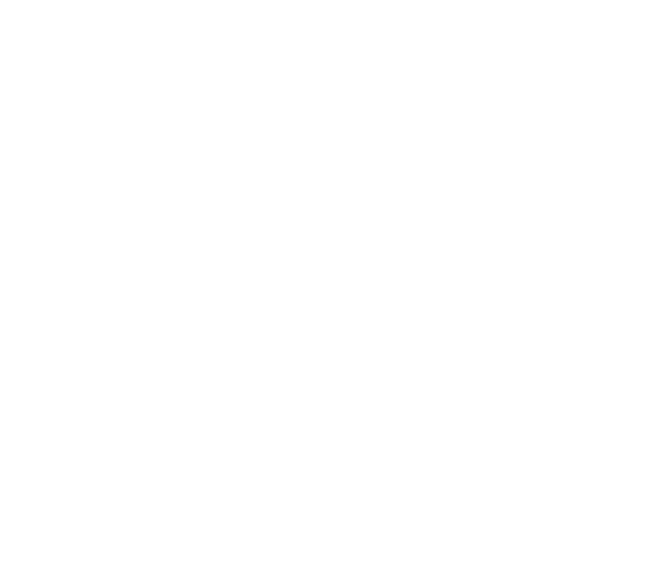
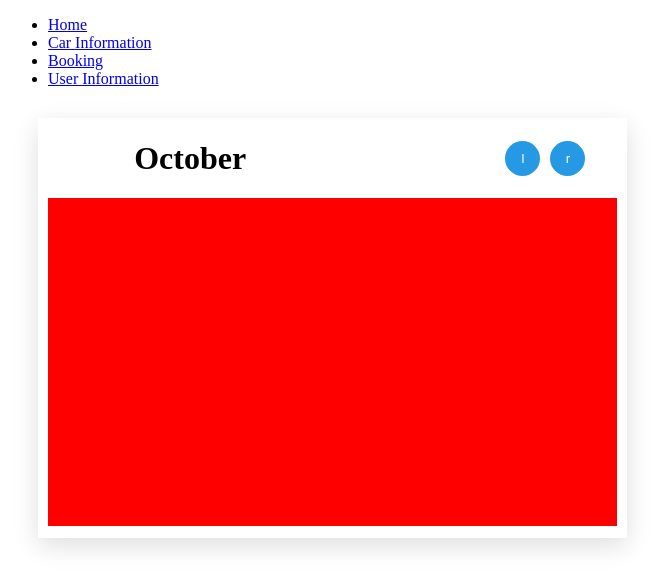
Before and after one commit to MaximBacar/fastlane, a React (Create React App) app in the folder fastlane/: page /Booking in a window 1280 px wide. Before the commit this address had no page. Shown: the top 588 px of the page, without its empty margins (0-662 px from the left). Built offline with nearby package versions, Linux system fonts and the light colour scheme.

Commit message:
calendar

```diff
--- a/fastlane/src/App.js
+++ b/fastlane/src/App.js
@@ -2,9 +2,9 @@
 import { BrowserRouter, Routes, Route } from "react-router-dom";
 import Layout from "./Layout";
 import HomePage from "./HomePage";
-import Calendar from "./Calendar";
 import CarInfo from "./CarInfo";
 import UserInfo from "./UserInfo";
+import Booking from "./Booking";
 
 function App() {
   return (
@@ -12,7 +12,7 @@
       <Routes>
         <Route path="/" element={<Layout />}>
           <Route index element={<HomePage />} />
-          <Route path="Calendar" element={<Calendar />} />
+          <Route path="Booking" element={<Booking />} />
           <Route path="CarInfo" element={<CarInfo />} />
           <Route path="UserInfo" element={<UserInfo />} />
         </Route>
--- /dev/null
+++ b/fastlane/src/Booking.js
@@ -0,0 +1,7 @@
+import Calendar from "./Calendar";
+
+const Booking = () => {
+  return <Calendar />;
+};
+
+export default Booking;
--- a/fastlane/src/Calendar.js
+++ b/fastlane/src/Calendar.js
@@ -1,5 +1,90 @@
 const Calendar = () => {
-    return <h1>Calendar</h1>
-}
+  return (
+    <div
+      style={{
+        display: "flex",
+        flexDirection: "column",
+        background: "white",
+        width: "45%",
+        height: 400,
+        position: "relative",
+        margin: 30,
+        padding: 10,
+        boxShadow: "0px 8px 24px 0px rgba(0, 0, 0, 0.13)",
+      }}
+    >
+      <div
+        style={{
+          display: "flex",
+          width: "100%",
+          height: "15%",
+          position: "relative",
+        }}
+      >
+        <div
+          style={{
+            display: "flex",
+            alignItems: "center",
+            justifyContent: "center",
+            position: "relative",
+            background: "white",
+            color: "black",
+            width: "50%",
+          }}
+        >
+          <h1>October</h1>
+        </div>
+        <div
+          style={{
+            display: "flex",
+            marginLeft: 142,
+            width: "25%",
+            alignItems: "center",
+            justifyContent: "center",
+          }}
+        >
+          <button
+            style={{
+              borderRadius: 50,
+              width: 35,
+              height: 35,
+              margin: 5,
+              background: "#2699E5",
+              border: "none",
+              color: "white",
+            }}
+          >
+            l
+          </button>
+          <button
+            style={{
+              borderRadius: 50,
+              width: 35,
+              height: 35,
+              margin: 5,
+              background: "#2699E5",
+              border: "none",
+              color: "white",
+            }}
+          >
+            r
+          </button>
+        </div>
+      </div>
+
+      <div
+        style={{
+          top: 10,
+          display: "flex",
+          background: "red",
+          width: "100%",
+          height: "82%",
+          position: "relative",
+          color: "white",
+        }}
+      ></div>
+    </div>
+  );
+};
 
 export default Calendar;
--- a/fastlane/src/Layout.js
+++ b/fastlane/src/Layout.js
@@ -12,7 +12,7 @@
             <Link to="/CarInfo">Car Information</Link>
           </li>
           <li>
-            <Link to="/Calendar">Calendar</Link>
+            <Link to="/Booking">Booking</Link>
           </li>
           <li>
             <Link to="/UserInfo">User Information</Link>
```
